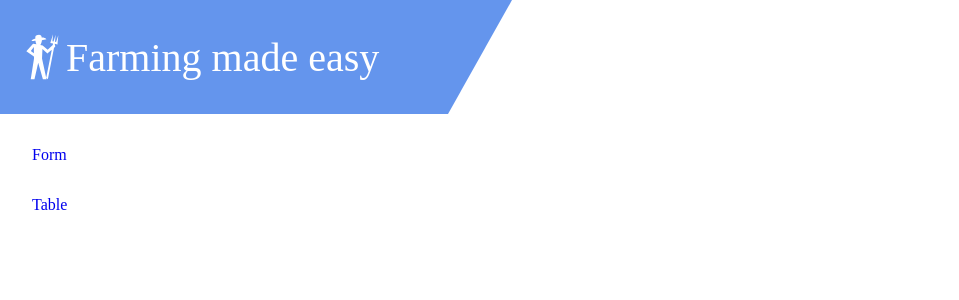
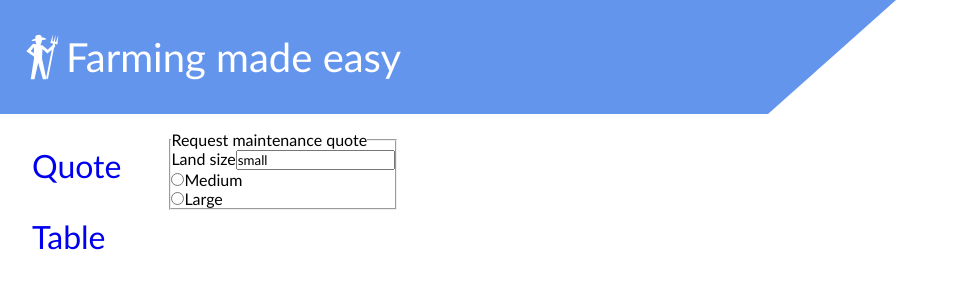
Before and after one commit to slav-getov/react-proj, a React app: page /quote in a window 1280 px wide. Shown: the top 300 px of the page, without its empty margins (0-959 px from the left). Built offline with nearby package versions, Linux system fonts and the light colour scheme.

Commit message:
working on semantic and accessible form

```diff
--- a/src/App.jsx
+++ b/src/App.jsx
@@ -16,7 +16,7 @@ const App = () => (
       <Router>
         <SideBar options={sidebarOptions} />
         <Switch>
-          <Route path="/form">
+          <Route path="/quote">
             <Form />
           </Route>
           <Route path="/table">
--- a/src/components/Form.jsx
+++ b/src/components/Form.jsx
@@ -7,10 +7,12 @@ const Form = () => {
   return (
     <FormStyles>
       <fieldset>
-        <legend>Fruit juice size</legend>
+        <legend>Request maintenance quote</legend>
         <p>
-          <input type="radio" name="size" id="size_1" value="small" />
-          <label for="size_1">Small</label>
+          <label for="land_size_input">
+            Land size
+            <input type="text" name="size" id="land_size_input" value="small" />
+          </label>
         </p>
         <p>
           <input type="radio" name="size" id="size_2" value="medium" />
--- a/src/components/GlobalStyleProvider.jsx
+++ b/src/components/GlobalStyleProvider.jsx
@@ -5,5 +5,6 @@ export default createGlobalStyle`
     box-sizing: border-box;
     margin: 0;
     padding: 0;
+    font-family: 'Gill Sans', sans-serif;
   }
 `;
--- a/src/components/Header.jsx
+++ b/src/components/Header.jsx
@@ -8,7 +8,7 @@ const HeaderStyles = styled.header`
   background-color: cornflowerblue;
   padding: 2rem 1rem;
   color: white;
-  clip-path: polygon(0 0, 40% 0%, 35% 100%, 0% 100%);
+  clip-path: polygon(0 0, 70% 0%, 60% 100%, 0% 100%);
 `;
 
 const Header = ({ titleOfHeader }) => {
--- a/src/shared/SectionElement.jsx
+++ b/src/shared/SectionElement.jsx
@@ -2,6 +2,7 @@ import React from "react";
 import styled from "styled-components";
 const SectionStyles = styled.aside`
   padding: 1rem 0;
+  font-size: 2rem;
 `;
 const SectionElement = ({ value }) => {
   return <SectionStyles>{value}</SectionStyles>;
--- a/src/static data/data.sidebar.js
+++ b/src/static data/data.sidebar.js
@@ -1 +1,4 @@
-export const sidebarOptions = [{ entityName: "Form" }, { entityName: "Table" }];
+export const sidebarOptions = [
+  { entityName: "Quote" },
+  { entityName: "Table" },
+];
```
